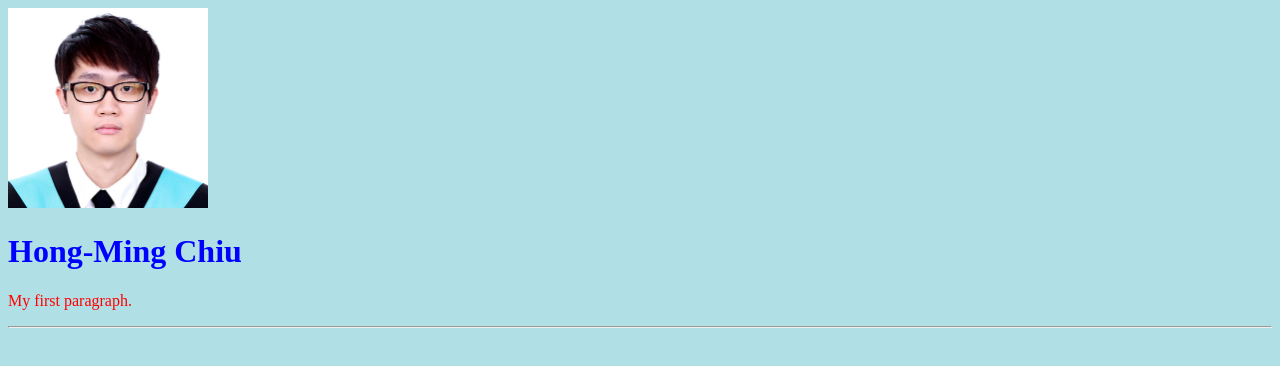
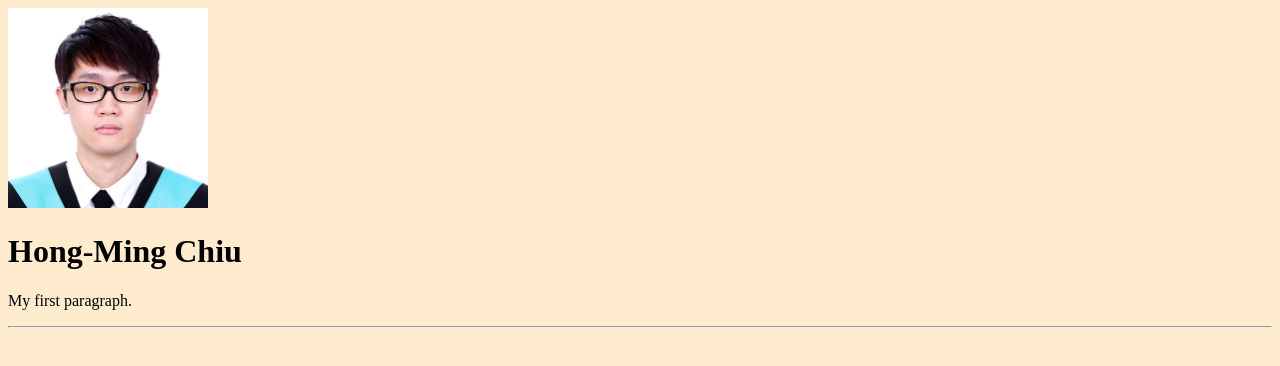
Before and after one commit to Hong-Ming/Hong-Ming.github.io, a plain HTML site: page index.html in a window 1280 px wide. Drawn offline with Linux system fonts and the light colour scheme.

Commit message:
Initial commit

```diff
--- a/index.html
+++ b/index.html
@@ -5,7 +5,7 @@
     <link rel="stylesheet" href="styles.css">
 </head>
 <body>
-    <img src="myphoto.png" width="200" height="200" alt="My profile picture">
+    <img src="image/myphoto.jpg" alt="My profile picture" style="width:200px;height:200px;">
     <h1>Hong-Ming Chiu</h1>
     <p>My first paragraph.</p>
     <hr>
--- a/styles.css
+++ b/styles.css
@@ -1,9 +1,9 @@
 body {
-background-color: powderblue;
+background-color: BlanchedAlmond;
 }
 h1 {
-color: blue;
+/* color: blue; */
 }
 p {
-color: red;
+/* color: red; */
 }
```
Also changed, not shown: image/myphoto.jpg (added), myphoto.png (deleted), 2 other files.
